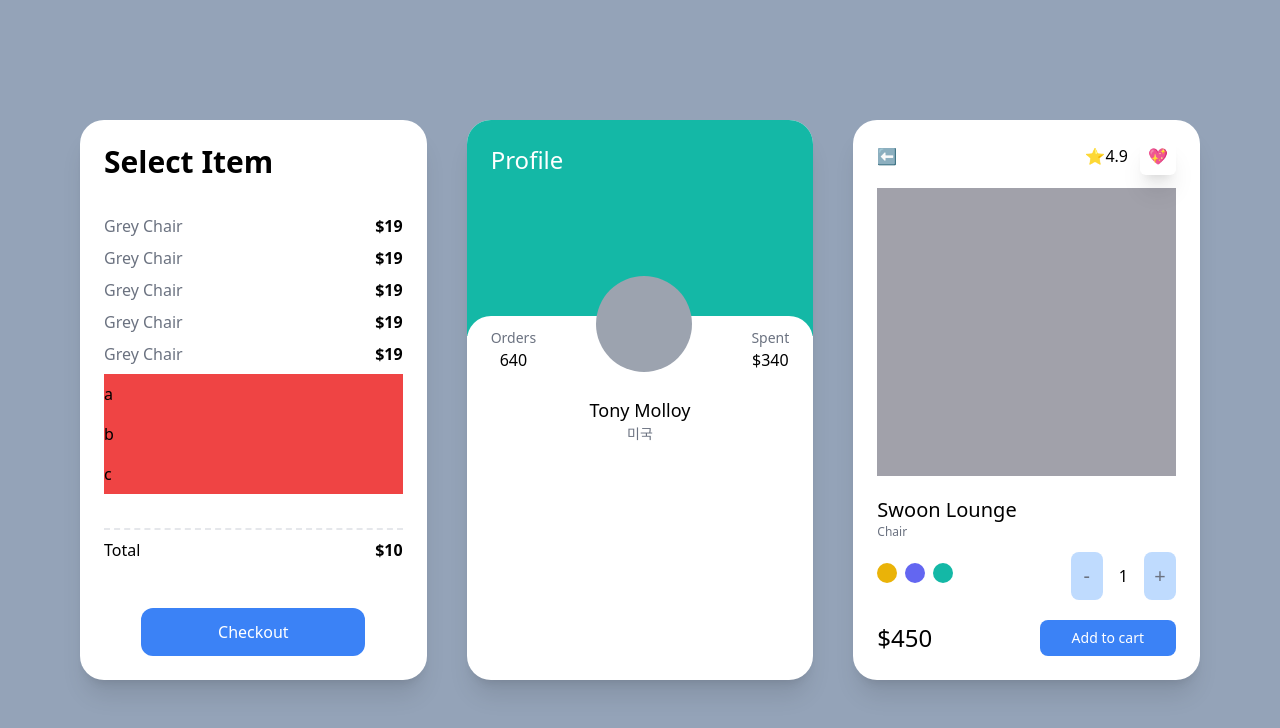
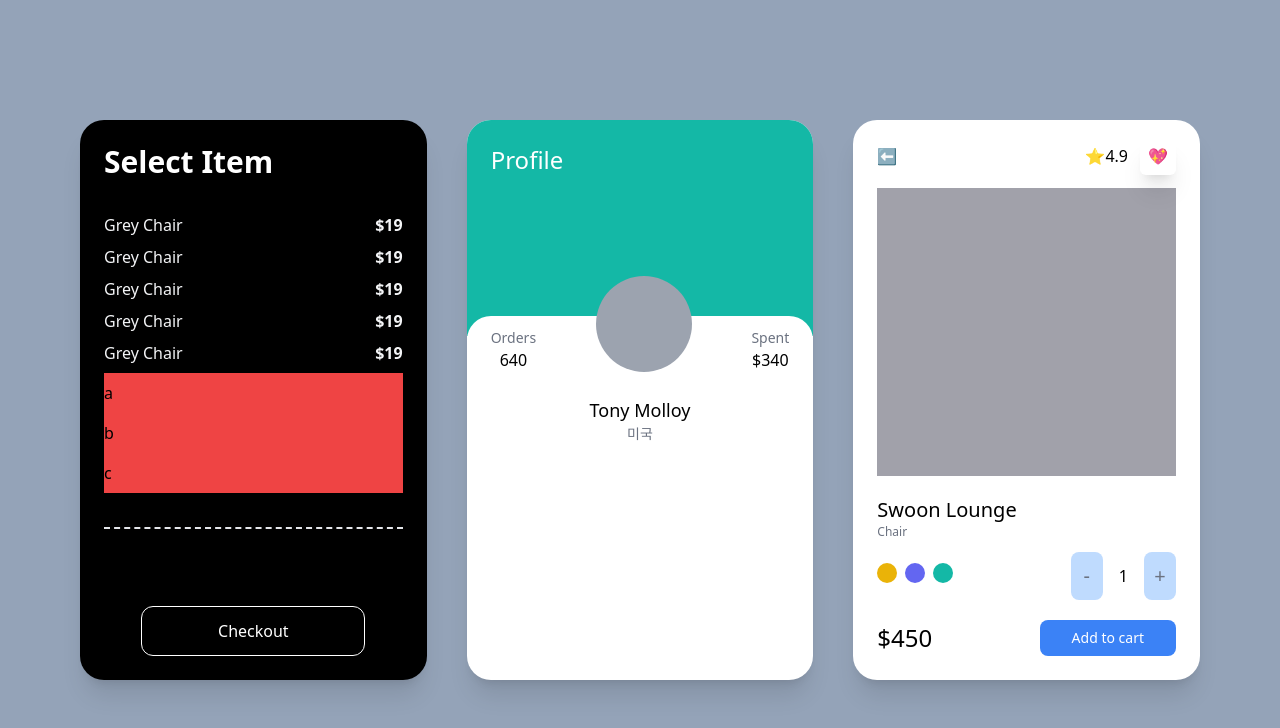
Before and after one commit to yeonjijeon/React-nomad_carrot_market_app, a Next.js app: page / in a window 1280 px wide. Shown: the top 728 px of the page. Built offline with nearby package versions, Linux system fonts and the light colour scheme.

Commit message:
dark mode

```diff
--- a/pages/index.tsx
+++ b/pages/index.tsx
@@ -3,15 +3,19 @@
 const Home: NextPage = () => {
   return (
     // <div className='bg-slate-400 py-10 px-5 flex-col space-y-5'>
-    <div className="bg-slate-400 xl:place-content-center py-20 px-20 grid gap-10 lg:grid-cols-2 xl:grid-cols-3 min-h-screen">
+    <div className="bg-slate-400 xl:place-content-center py-20 px-20 grid gap-10 lg:grid-cols-2 xl:grid-cols-3 min-h-screen dark">
       {/* flex flex-col justify-between 을 추가하여 칸을 조정 */}
-      <div className="bg-white flex flex-col justify-between p-6 rounded-3xl shadow-xl">
-        <span className="font-semibold text-3xl">Select Item</span>
+      <div className="bg-white dark:bg-black flex flex-col justify-between p-6 rounded-3xl shadow-xl">
+        <span className="font-semibold dark:text-white text-3xl">
+          Select Item
+        </span>
         <ul>
           {[1, 2, 3, 4, 5].map((i) => (
             <div key={i} className="flex justify-between my-2 ">
-              <span className="text-gray-500">Grey Chair</span>
-              <span className="font-semibold">$19</span>
+              <span className="text-gray-500 dark:text-gray-100">
+                Grey Chair
+              </span>
+              <span className="font-semibold dark:text-gray-100">$19</span>
             </div>
           ))}
           {['a', 'b', 'c', ''].map((c, i) => (
@@ -25,9 +29,9 @@
           <span className="font-semibold">$10</span>
         </div>
         <button
-          className="mt-5 bg-blue-500 text-white p-3
+          className="mt-5 bg-blue-500 dark:bg-black dark:border-white dark:border text-white p-3
           text-center rounded-xl w-3/4 mx-auto
-          hover:bg-teal-500 hover:text-black
+          dark:hover:bg-white hover:bg-teal-500 hover:text-black dark:hover:text-black
           active:bg-yellow-500 focus:text-red-500"
         >
           Checkout
--- a/tailwind.config.js
+++ b/tailwind.config.js
@@ -6,5 +6,6 @@
   theme: {
     extend: {},
   },
+  darkMode: 'class', //media: 브라우저 설정을 따라간다
   plugins: [],
 }
```
